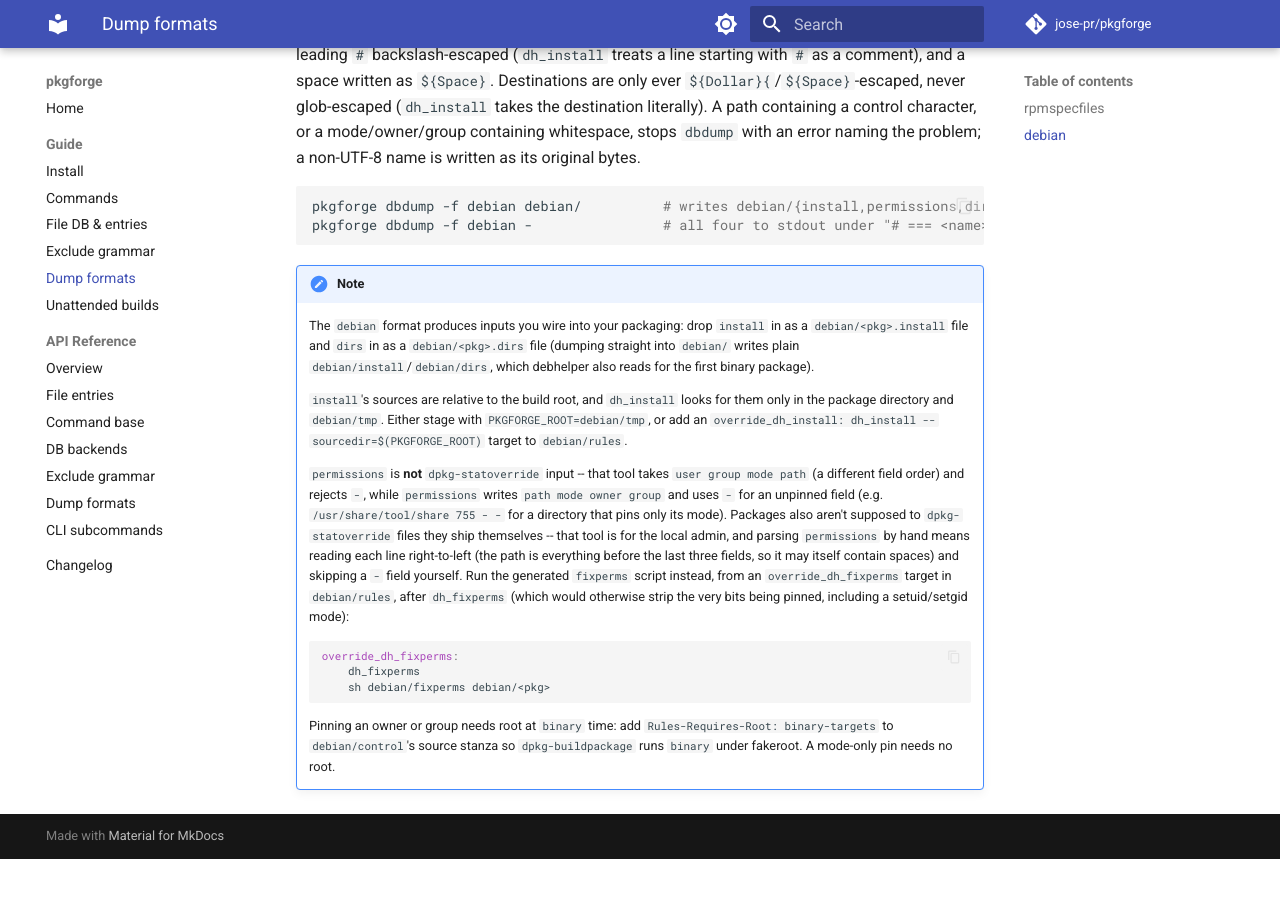
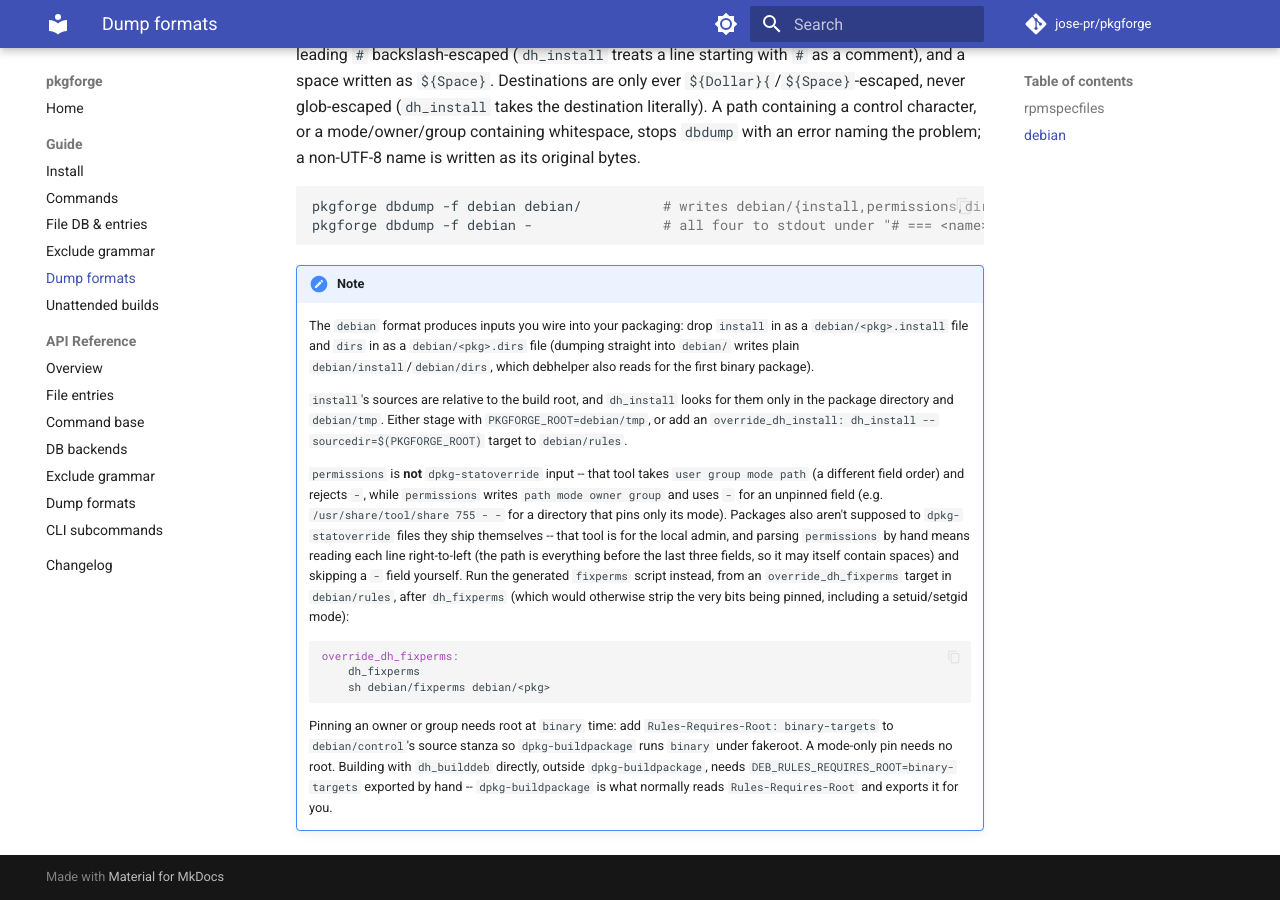
Before and after one commit to jose-pr/pkgforge, an MkDocs documentation site: the page built from docs/guide/formats.md, in a window 1280 px wide and 900 px high, scrolled down 2214 px. Built offline with MkDocs 1.6.1 and Material for MkDocs 9.7.7, drawn with Linux system fonts in a browser that asks for light colours; comment, search, counter and statistics services are not loaded; before the commit the page ends 3073 px from its top, so only the background shows below that.

Commit message:
test: export DEB_RULES_REQUIRES_ROOT for the fakeroot .deb build
dh_builddeb is invoked directly in this test, not through
dpkg-buildpackage, so Rules-Requires-Root: binary-targets in
debian/control is never turned into the environment variable
debhelper actually reads; without it dh_builddeb runs dpkg-deb
--root-owner-group and normalizes every owner/group back to
root:root, undoing what fixperms just applied.

```diff
--- a/docs/guide/formats.md
+++ b/docs/guide/formats.md
@@ -154,4 +154,7 @@ pkgforge dbdump -f debian -                # all four to stdout under "# === <na
     Pinning an owner or group needs root at `binary` time: add
     `Rules-Requires-Root: binary-targets` to `debian/control`'s source
     stanza so `dpkg-buildpackage` runs `binary` under fakeroot. A mode-only
-    pin needs no root.
+    pin needs no root. Building with `dh_builddeb` directly, outside
+    `dpkg-buildpackage`, needs `DEB_RULES_REQUIRES_ROOT=binary-targets`
+    exported by hand -- `dpkg-buildpackage` is what normally reads
+    `Rules-Requires-Root` and exports it for you.
```
Also changed, not shown: 1 other file.
